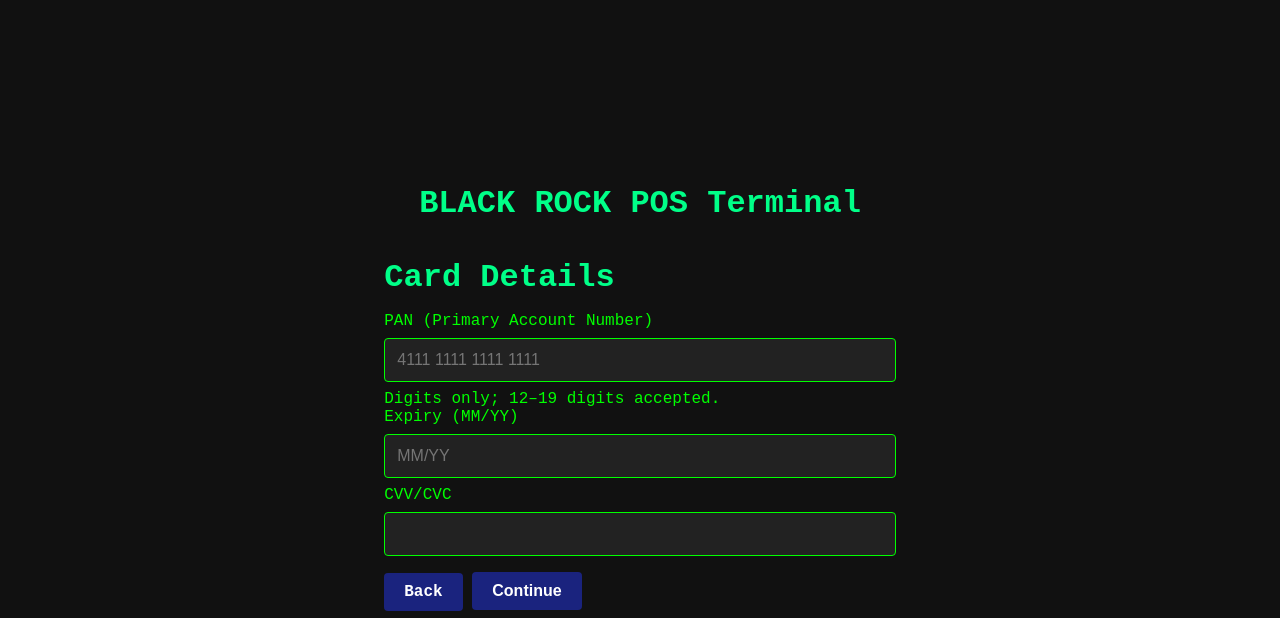
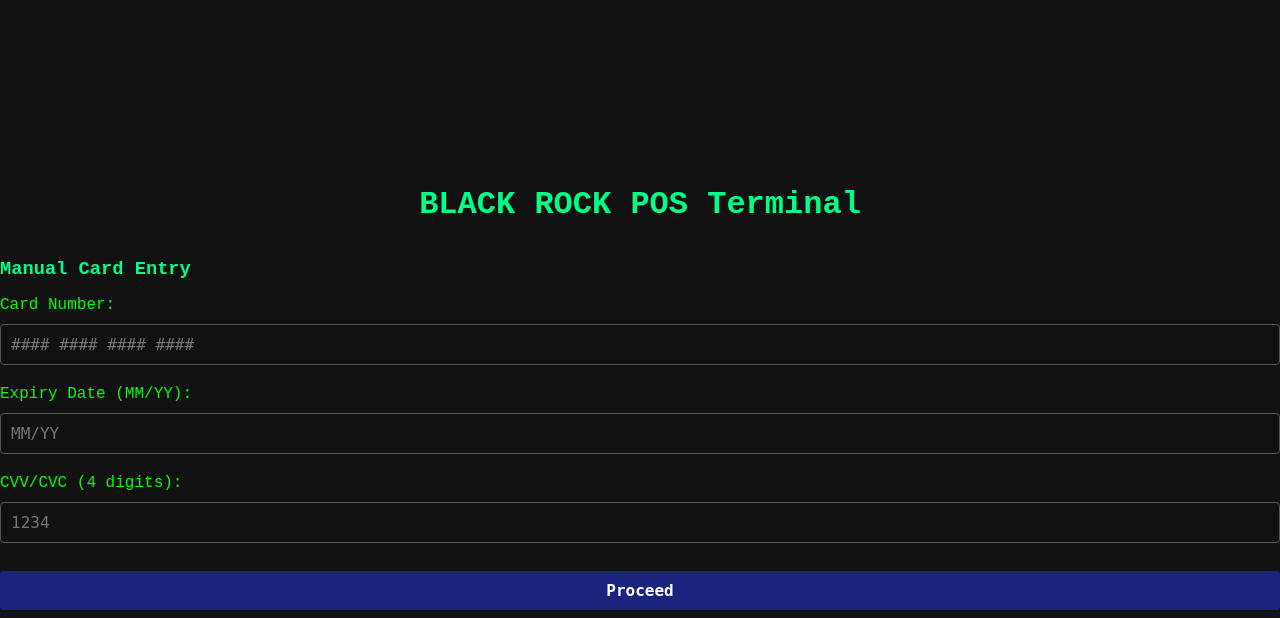
Before and after one commit to nbkeuro/vishnu, a Flask app: template templates/card.html in a window 1280 px wide. Shown: the top 618 px of the page. Run offline with Flask 3, Linux system fonts and the light colour scheme; the template is opened without the code that fills it, so the values that code supplies are empty.

Commit message:
Update card.html

```diff
--- a/templates/card.html
+++ b/templates/card.html
@@ -1,71 +1,16 @@
 {% extends "base.html" %}
-{% block title %}Card Entry · BLACK ROCK POS{% endblock %}
 {% block content %}
-<div class="row justify-content-center">
-  <div class="col-12 col-md-8 col-lg-6">
-    <div class="card">
-      <div class="card-body">
-        <h1 class="h5 mb-4">Card Details</h1>
-        <form method="post" novalidate>
-          <div class="mb-3">
-            <label class="form-label">PAN (Primary Account Number)</label>
-            <input class="form-control" name="pan" id="pan" inputmode="numeric" autocomplete="cc-number"
-                   placeholder="4111 1111 1111 1111" required>
-            <div class="form-text">Digits only; 12–19 digits accepted.</div>
-          </div>
-          <div class="row">
-            <div class="col-6">
-              <div class="mb-3">
-                <label class="form-label">Expiry (MM/YY)</label>
-                <input class="form-control" name="expiry" id="expiry" placeholder="MM/YY" required>
-              </div>
-            </div>
-            <div class="col-6">
-              <div class="mb-3">
-                <label class="form-label">CVV/CVC</label>
-                <input class="form-control" name="cvv" id="cvv" inputmode="numeric" maxlength="4" required>
-              </div>
-            </div>
-          </div>
-          <div class="d-flex gap-2">
-            <a class="btn btn-outline-light" href="{{ url_for('protocol') }}">Back</a>
-            <button class="btn btn-success">Continue</button>
-          </div>
-        </form>
-      </div>
-    </div>
-  </div>
-</div>
+<h3>Manual Card Entry</h3>
+<form method="POST">
+    <label>Card Number:</label>
+    <input type="text" name="pan" maxlength="19" placeholder="#### #### #### ####" required>
+
+    <label>Expiry Date (MM/YY):</label>
+    <input type="text" name="expiry" maxlength="5" placeholder="MM/YY" required>
+
+    <label>CVV/CVC (4 digits):</label>
+    <input type="text" name="cvv" maxlength="4" placeholder="1234" required>
+
+    <button type="submit">Proceed</button>
+</form>
 {% endblock %}
-
-{% block body_extra %}
-<script>
-  // Light input helpers (no dependency)
-  const onlyDigits = s => (s || '').replace(/\D+/g, '');
-
-  const pan = document.getElementById('pan');
-  if (pan) {
-    pan.addEventListener('input', e => {
-      const digits = onlyDigits(e.target.value).slice(0, 19);
-      // group by 4 for readability (server strips anyway)
-      e.target.value = digits.replace(/(.{4})/g, '$1 ').trim();
-    });
-  }
-
-  const expiry = document.getElementById('expiry');
-  if (expiry) {
-    expiry.addEventListener('input', e => {
-      let v = e.target.value.replace(/[^0-9]/g, '').slice(0,4);
-      if (v.length >= 3) v = v.slice(0,2) + '/' + v.slice(2);
-      e.target.value = v;
-    });
-  }
-
-  const cvv = document.getElementById('cvv');
-  if (cvv) {
-    cvv.addEventListener('input', e => {
-      e.target.value = onlyDigits(e.target.value).slice(0,4);
-    });
-  }
-</script>
-{% endblock %}
```
